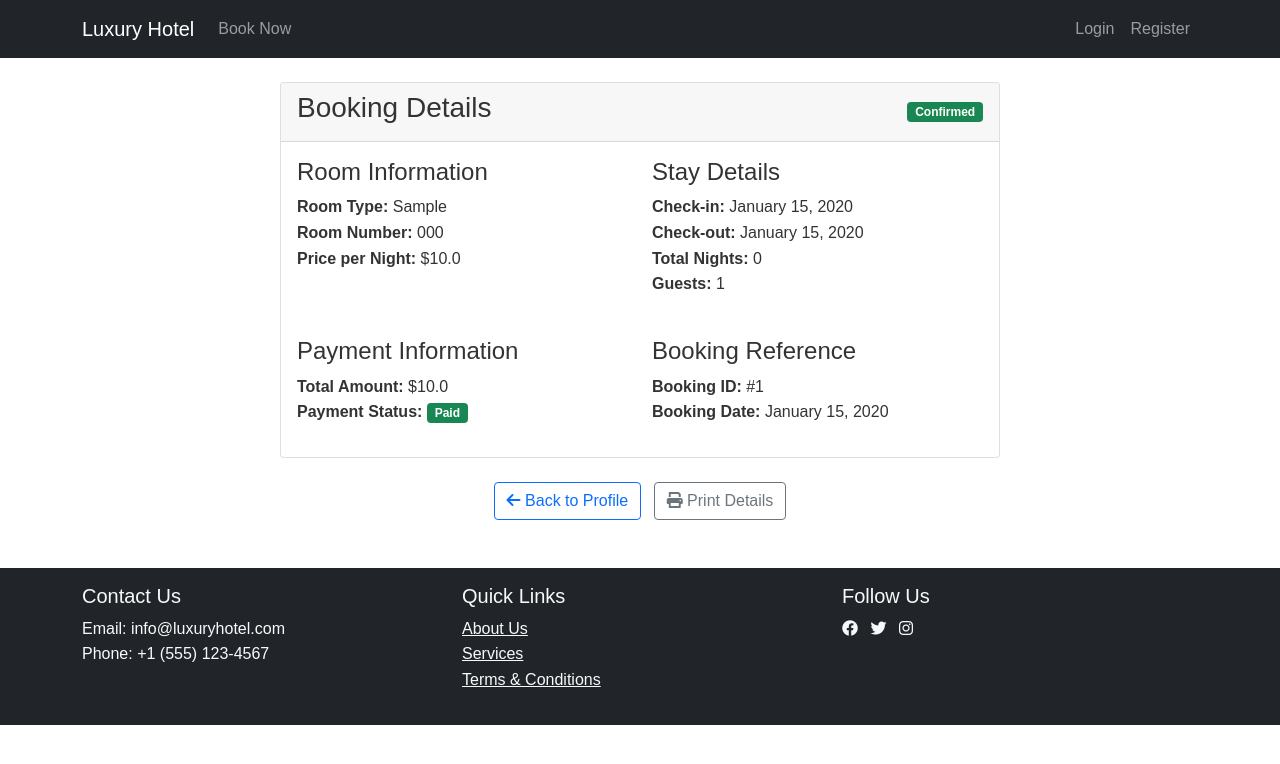
After one commit to anderybis/HotelBooker, a Flask app: template templates/booking/view_booking.html in a window 1280 px wide. The commit adds this page. Shown: the top 764 px of the page. Run offline with Flask 3, Linux system fonts and the light colour scheme; the template is opened without the code that fills it: values that come from a table or form of the project are taken from there, others are empty; tables that the repository leaves empty hold one stand-in row (values such as "Sample post"); some libraries are stand-ins or nearby versions.

Commit message:
Implement booking management features: add modify/cancel booking functionality,  view booking details page, and integrate Twilio for notifications.
Replit-Commit-Author: Agent
Replit-Commit-Session-Id: 6e5d70fc-a7fa-4e06-8570-f88a6dc33dd2
Replit-Commit-Screenshot-Url: https://storage.googleapis.com/screenshot-production-us-central1/4f221849-810a-43a2-9bd9-2a73f7c38330/9b0e9c45-e676-48c7-a422-e8fb041ad6cf.jpg

```diff
--- a/pyproject.toml
+++ b/pyproject.toml
@@ -16,4 +16,5 @@ dependencies = [
     "wtforms>=3.2.1",
     "flask-mail>=0.10.0",
     "routes>=2.5.1",
+    "twilio>=9.4.6",
 ]
--- /dev/null
+++ b/templates/booking/view_booking.html
@@ -0,0 +1,119 @@
+{% extends "base.html" %}
+
+{% block title %}Booking Details{% endblock %}
+
+{% block content %}
+<div class="container">
+    <div class="row justify-content-center">
+        <div class="col-md-8">
+            <div class="card">
+                <div class="card-header">
+                    <div class="d-flex justify-content-between align-items-center">
+                        <h3>Booking Details</h3>
+                        <span class="badge bg-{{ 'success' if booking.booking_status == 'confirmed' else 'warning' if booking.booking_status == 'pending' else 'danger' }}">
+                            {{ booking.booking_status|title }}
+                        </span>
+                    </div>
+                </div>
+                <div class="card-body">
+                    <div class="row">
+                        <div class="col-md-6">
+                            <h4>Room Information</h4>
+                            <ul class="list-unstyled">
+                                <li><strong>Room Type:</strong> {{ booking.room.room_type.title() }}</li>
+                                <li><strong>Room Number:</strong> {{ booking.room.room_number }}</li>
+                                <li><strong>Price per Night:</strong> ${{ booking.room.price_per_night }}</li>
+                            </ul>
+                        </div>
+                        <div class="col-md-6">
+                            <h4>Stay Details</h4>
+                            <ul class="list-unstyled">
+                                <li><strong>Check-in:</strong> {{ booking.check_in_date.strftime('%B %d, %Y') }}</li>
+                                <li><strong>Check-out:</strong> {{ booking.check_out_date.strftime('%B %d, %Y') }}</li>
+                                <li><strong>Total Nights:</strong> {{ (booking.check_out_date - booking.check_in_date).days }}</li>
+                                <li><strong>Guests:</strong> {{ booking.guests }}</li>
+                            </ul>
+                        </div>
+                    </div>
+
+                    <div class="row mt-4">
+                        <div class="col-md-6">
+                            <h4>Payment Information</h4>
+                            <ul class="list-unstyled">
+                                <li><strong>Total Amount:</strong> ${{ booking.total_price }}</li>
+                                <li><strong>Payment Status:</strong>
+                                    <span class="badge bg-{{ 'success' if booking.payment_status == 'paid' else 'warning' }}">
+                                        {{ booking.payment_status.title() }}
+                                    </span>
+                                </li>
+                            </ul>
+                        </div>
+                        <div class="col-md-6">
+                            <h4>Booking Reference</h4>
+                            <ul class="list-unstyled">
+                                <li><strong>Booking ID:</strong> #{{ booking.id }}</li>
+                                <li><strong>Booking Date:</strong> {{ booking.created_at.strftime('%B %d, %Y') }}</li>
+                            </ul>
+                        </div>
+                    </div>
+                </div>
+            </div>
+
+            {% if booking.booking_status == 'confirmed' and booking.check_in_date > today %}
+            <div class="card mt-4">
+                <div class="card-header">
+                    <h4>Manage Your Booking</h4>
+                </div>
+                <div class="card-body">
+                    <div class="d-flex justify-content-between">
+                        <a href="{{ url_for('booking.modify', booking_id=booking.id) }}" class="btn btn-primary">
+                            <i class="fas fa-edit"></i> Modify Booking
+                        </a>
+                        <button type="button" class="btn btn-danger" data-bs-toggle="modal" data-bs-target="#cancelModal">
+                            <i class="fas fa-times"></i> Cancel Booking
+                        </button>
+                    </div>
+                </div>
+            </div>
+            {% endif %}
+
+            <div class="text-center mt-4">
+                <a href="{{ url_for('auth.profile') }}" class="btn btn-outline-primary me-2">
+                    <i class="fas fa-arrow-left"></i> Back to Profile
+                </a>
+                <a href="#" class="btn btn-outline-secondary" onclick="window.print()">
+                    <i class="fas fa-print"></i> Print Details
+                </a>
+            </div>
+        </div>
+    </div>
+</div>
+
+<!-- Cancel Booking Modal -->
+<div class="modal fade" id="cancelModal" tabindex="-1" aria-labelledby="cancelModalLabel" aria-hidden="true">
+    <div class="modal-dialog">
+        <div class="modal-content">
+            <div class="modal-header">
+                <h5 class="modal-title" id="cancelModalLabel">Cancel Booking</h5>
+                <button type="button" class="btn-close" data-bs-dismiss="modal" aria-label="Close"></button>
+            </div>
+            <div class="modal-body">
+                <p>Are you sure you want to cancel this booking?</p>
+                <div class="alert alert-warning">
+                    <i class="fas fa-exclamation-triangle"></i> Please note:
+                    <ul>
+                        <li>Cancellations made less than 48 hours before check-in may be subject to a cancellation fee.</li>
+                        <li>Your payment will be refunded according to our cancellation policy.</li>
+                    </ul>
+                </div>
+            </div>
+            <div class="modal-footer">
+                <button type="button" class="btn btn-secondary" data-bs-dismiss="modal">Close</button>
+                <form action="{{ url_for('booking.cancel', booking_id=booking.id) }}" method="post">
+                    <button type="submit" class="btn btn-danger">Confirm Cancellation</button>
+                </form>
+            </div>
+        </div>
+    </div>
+</div>
+{% endblock %}
```
Also changed, not shown: templates/auth/profile.html (+7 -1 lines), templates/booking/modify_booking.html (added, +146 -0 lines), 1 other file.
